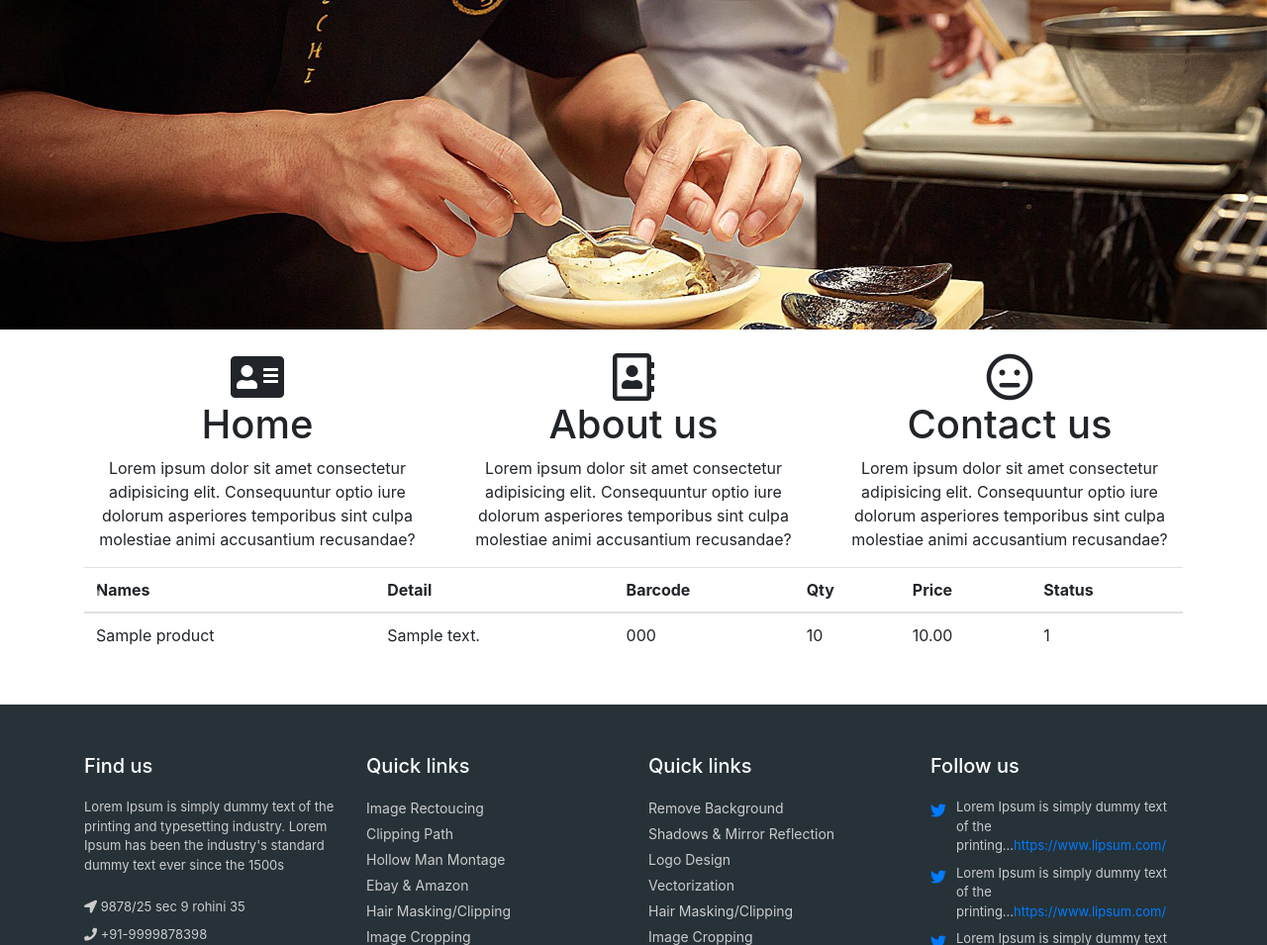
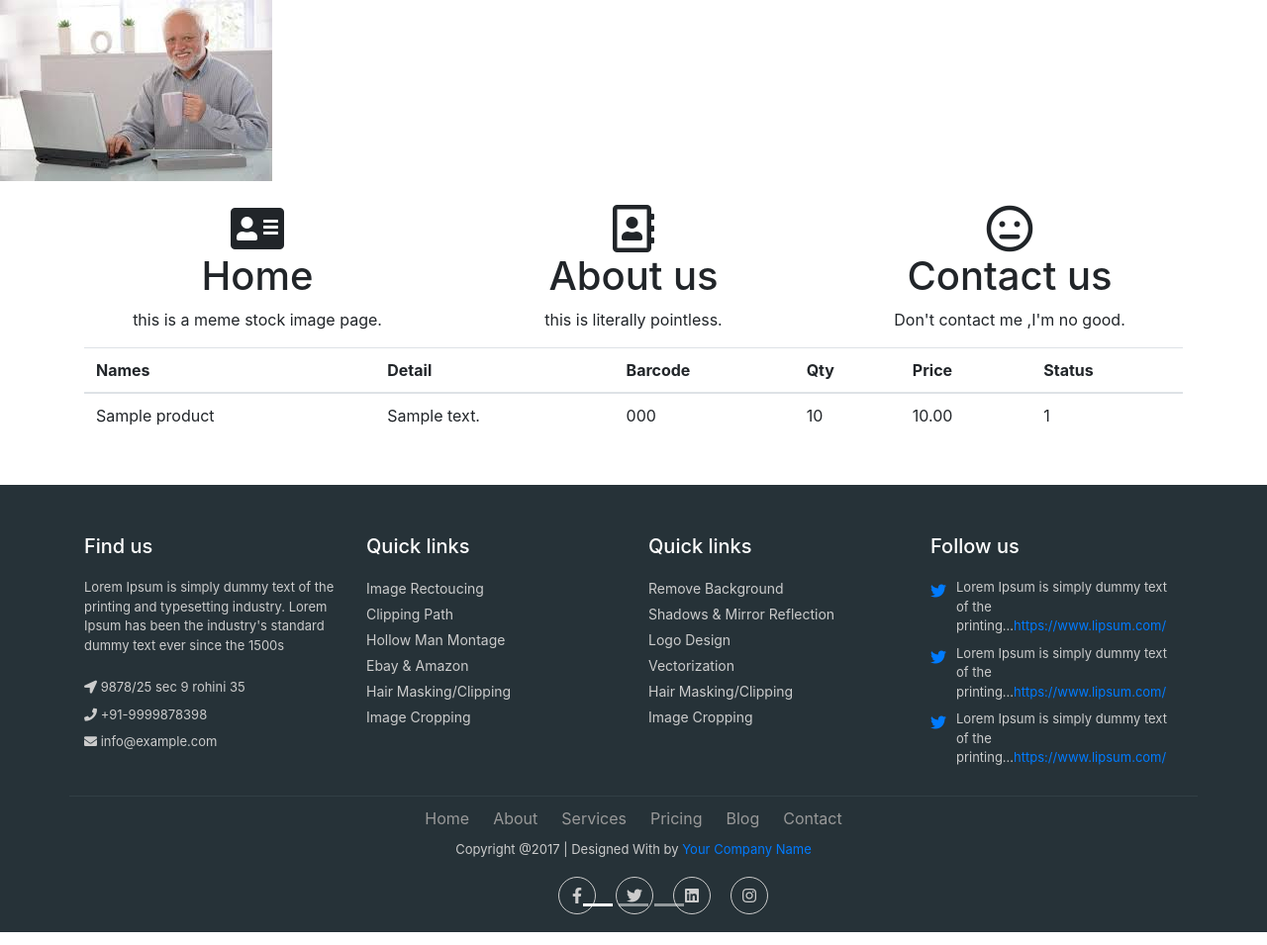
Before and after one commit to minnawat/uselessweb, a Django app: page / in a window 1280 px wide. Shown: the part 56-1011 px from the top of the page at 99% size. Run offline with Django 3.2, Linux system fonts and the light colour scheme; tables that the repository leaves empty hold one stand-in row (values such as "Sample post"); some libraries are stand-ins or nearby versions.

Commit message:
make it better

```diff
--- a/templates/frontend/index.html
+++ b/templates/frontend/index.html
@@ -22,13 +22,13 @@
         </ol>
         <div class="carousel-inner" role="listbox">
             <div class="carousel-item active">
-                <img src ="static/images/slide1.jpg" class="img-fluid" alt="First slide">
+                <img src ="static/images/slide.jpg" class="img-fluid" alt="First slide" align="center">
             </div>
             <div class="carousel-item">
-                <img src="static/images/slide2.jpg" class="img-fluid" alt="Second slide">
+                <img src="static/images/slide1.jpg" class="img-fluid" alt="Second slide">
             </div>
             <div class="carousel-item">
-                <img src="static/images/slide.jpg" class="img-fluid" width ="100%"" alt="Third slide">
+                <img src="static/images/slide2.jpg" class="img-fluid" width ="100%" alt="Third slide">
             </div>
         </div>
         <a class="carousel-control-prev" href="#foodslide" role="button" data-slide="prev">
@@ -45,17 +45,17 @@
             <div class="col-md-4">
                 <i class="fas fa-address-card fa-3x"></i>
                 <h1>Home</h1>
-                <p>Lorem ipsum dolor sit amet consectetur adipisicing elit. Consequuntur optio iure dolorum asperiores temporibus sint culpa molestiae animi accusantium recusandae?</p>
+                <p>this is a meme stock image page.</p>
             </div>
             <div class="col-md-4">
                 <i class="far fa-address-book fa-3x"></i>
                 <h1>About us</h1>
-                <p>Lorem ipsum dolor sit amet consectetur adipisicing elit. Consequuntur optio iure dolorum asperiores temporibus sint culpa molestiae animi accusantium recusandae?</p>
+                <p>this is literally pointless.</p>
             </div>
             <div class="col-md-4">
                 <i class="far fa-meh fa-3x"></i>
                 <h1>Contact us</h1>
-                <p>Lorem ipsum dolor sit amet consectetur adipisicing elit. Consequuntur optio iure dolorum asperiores temporibus sint culpa molestiae animi accusantium recusandae?</p>
+                <p>Don't contact me ,I'm no good.</p>
             </div>
         </div>
     </div>
@@ -171,5 +171,5 @@
         </div>
 
         </footer>
-
+        </div>
 {% endblock %}
```
Also changed, not shown: templates/frontend/about.html (+6 -3 lines), templates/frontend/contact.html (+5 -4 lines), inventory/settings.py (line endings or trailing spaces), static/images/notstonk.jpg (added), static/images/slide.jpg, static/images/slide1.jpg, static/images/slide2.jpg.
